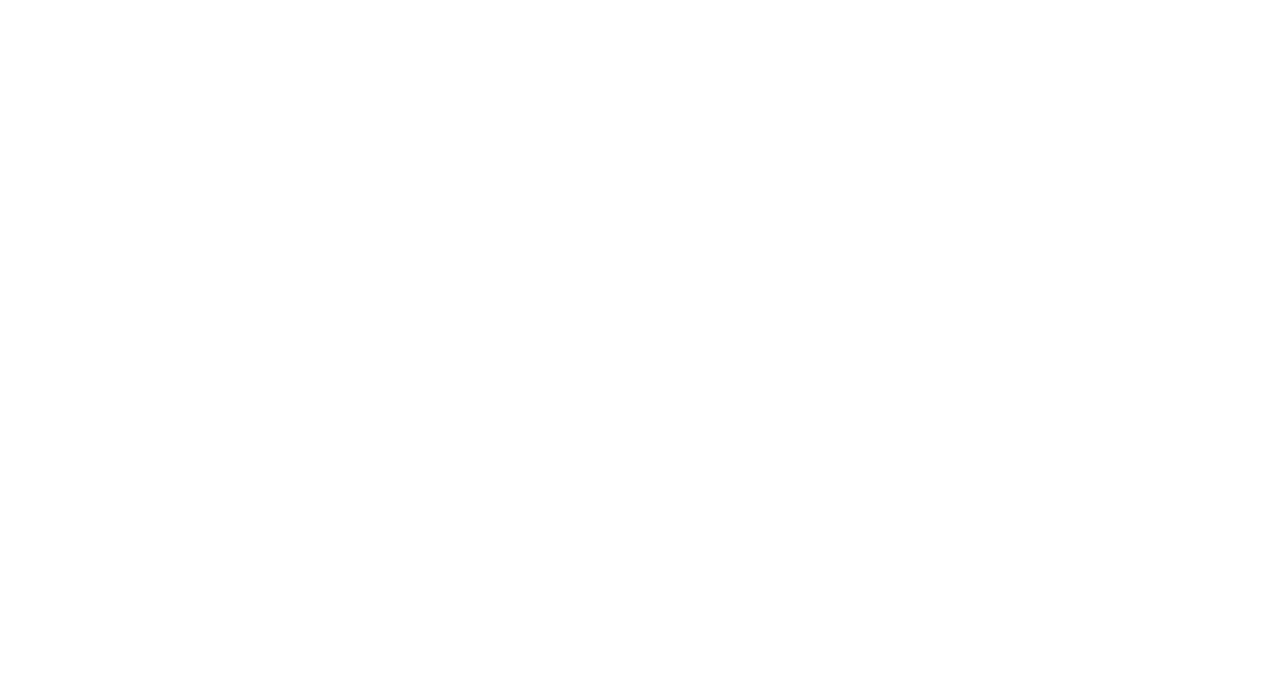
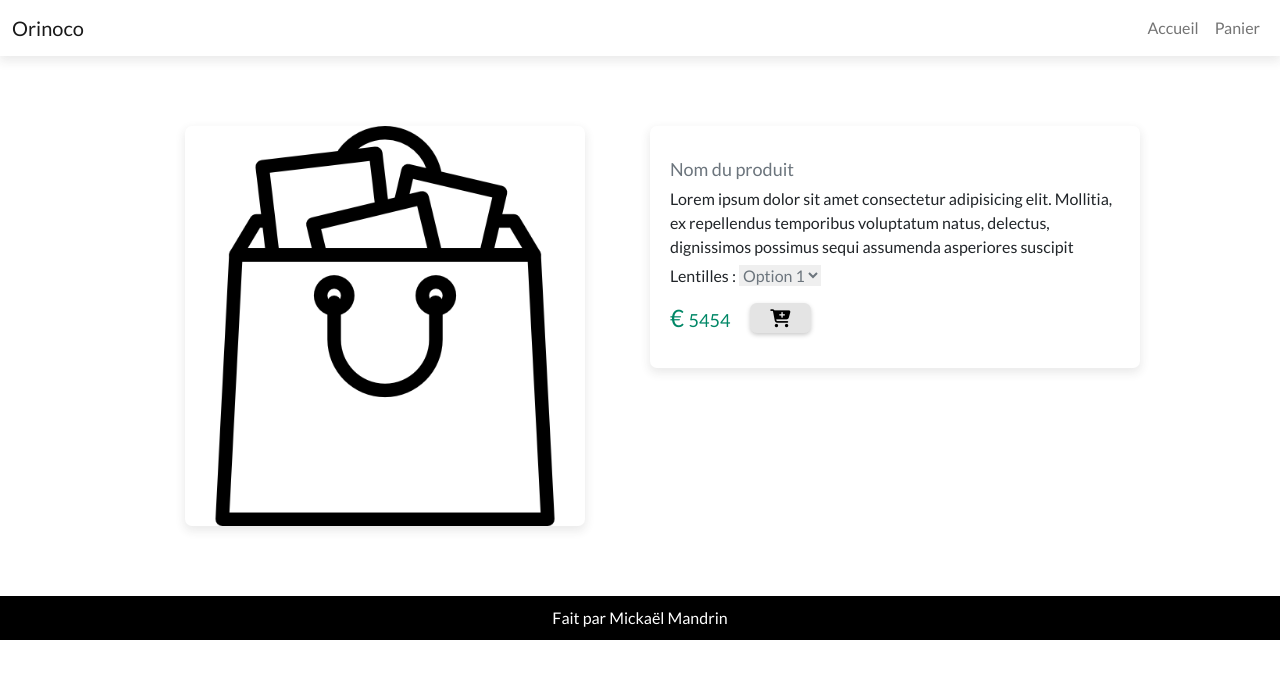
Before and after one commit to MickaelM94/FrontEnd_FromScratch_API_ORINOCO, a plain HTML site: page frontend/product.html in a window 1280 px wide. Drawn offline with nearby package versions, Linux system fonts and the light colour scheme; no server answers.

Commit message:
Template product.html

```diff
--- a/frontend/product.html
+++ b/frontend/product.html
@@ -0,0 +1,92 @@
+<!DOCTYPE html>
+<html lang="fr">
+  <head>
+    <meta charset="UTF-8" />
+    <meta http-equiv="X-UA-Compatible" content="IE=edge" />
+    <meta name="viewport" content="width=device-width, initial-scale=1.0" />
+    <title>Nom du produit</title>
+
+    <link rel="stylesheet" href="style.css" />
+    <link rel="preconnect" href="https://fonts.gstatic.com" />
+    <link
+      href="https://fonts.googleapis.com/css2?family=Lato:ital,wght@0,300;0,400;0,700;1,300;1,400;1,700&display=swap"
+      rel="stylesheet"
+    />
+    <link
+      href="https://cdn.jsdelivr.net/npm/bootstrap@5.0.0-beta3/dist/css/bootstrap.min.css"
+      rel="stylesheet"
+      integrity="sha384-eOJMYsd53ii+scO/bJGFsiCZc+5NDVN2yr8+0RDqr0Ql0h+rP48ckxlpbzKgwra6"
+      crossorigin="anonymous"
+    />
+    <script
+      src="https://kit.fontawesome.com/90686bb587.js"
+      crossorigin="anonymous"
+    ></script>
+  </head>
+  <body>
+    <div class="site__width">
+      <header>
+        <nav class="navbar navbar-expand-lg navbar-light">
+          <div class="site__width container-fluid">
+            <a class="navbar-brand" href="#">Orinoco</a>
+            <button
+              class="navbar-toggler"
+              type="button"
+              data-bs-toggle="collapse"
+              data-bs-target="#navbarSupportedContent"
+              aria-controls="navbarSupportedContent"
+              aria-expanded="false"
+              aria-label="Toggle navigation"
+            >
+              <span class="navbar-toggler-icon"></span>
+            </button>
+            <div class="collapse navbar-collapse" id="navbarSupportedContent">
+              <ul class="navbar-nav ms-auto mb-2 mb-lg-0">
+                <li class="nav-item">
+                  <a class="nav-link" aria-current="page" href="#">Accueil</a>
+                </li>
+                <li class="nav-item">
+                  <a class="nav-link" href="#">Panier</a>
+                </li>
+              </ul>
+            </div>
+          </div>
+        </nav>
+    </header>
+    <main class="product__page">
+        <img src="/frontend/images/item.png" alt="">
+        <div class="product__infos">
+            <p class="product__title">
+                Nom du produit
+            </p>
+            <p class="product__description">
+                Lorem ipsum dolor sit amet consectetur adipisicing elit. Mollitia, ex repellendus temporibus voluptatum natus, delectus, dignissimos possimus sequi assumenda asperiores suscipit quaerat rerum necessitatibus. Labore, velit libero. Vel, quo quibusdam!
+            </p>
+            <label for="lenses">Lentilles :</label>
+            <select name="lenses" id="lenses">
+                <option value="1">Option 1</option>
+                <option value="2">Option 2</option>
+                <option value="3">Option 3</option>
+                <option value="4">Option 4</option>
+            </select>
+            <div>
+                <p>
+                    5454
+                </p>
+                <button type="button">
+                    <i class="fas fa-cart-plus"></i>
+                </button>
+            </div>
+        </div>
+    </main>
+    <footer>
+        <p>Fait par Mickaël Mandrin</p>
+      </footer>
+        <script
+        src="https://cdn.jsdelivr.net/npm/bootstrap@5.0.0-beta3/dist/js/bootstrap.bundle.min.js"
+        integrity="sha384-JEW9xMcG8R+pH31jmWH6WWP0WintQrMb4s7ZOdauHnUtxwoG2vI5DkLtS3qm9Ekf"
+        crossorigin="anonymous"
+      ></script>
+      <script type="text/javascript" src="index.js"></script>
+  </body>
+</html>
--- a/frontend/sass/base/_global.scss
+++ b/frontend/sass/base/_global.scss
@@ -3,6 +3,11 @@
   margin: 0px;
   padding: 0px;
   font-family: "Lato", sans-serif;
+}
+.site__width {
+  position: relative;
+  margin: auto;
+  max-width: 1600px;
 }
 p,
 a {
--- a/frontend/sass/layout/_nav.scss
+++ b/frontend/sass/layout/_nav.scss
@@ -1,9 +1,12 @@
 nav {
-    position: fixed !important;
     background-color: white;
     box-shadow: 0px 4px 10px 1px rgba(53, 53, 53, 0.1);
-    z-index: 100;
-    top: 0;
-    left: 0;
-    right: 0;
+    width: 100%;
   }
+.nav__fixed {
+  position: fixed !important;
+  z-index: 100;
+  top: 0;
+  left: 0;
+  right: 0;
+}
--- a/frontend/sass/main.scss
+++ b/frontend/sass/main.scss
@@ -16,6 +16,7 @@
 /* ------- LAYOUT ------- */
 
 @import "./layout/footer";
+@import "./layout/nav";
 
 /* ------- PAGES ------- */
 
--- a/frontend/sass/pages/_index.scss
+++ b/frontend/sass/pages/_index.scss
@@ -31,11 +31,9 @@
   @include shadow-strong;
 }
 .product__header {
-  height: 50%;
-  width: 100%;
+  width: auto;
 }
 .product img {
-  height: 100%;
   width: 100%;
   border-top-left-radius: 7px;
   border-top-right-radius: 7px;
@@ -49,7 +47,7 @@
   color: $secondary;
 }
 .product__description {
-  height: 77px;
+  max-height: 77px;
   overflow-y: auto;
   text-overflow: ellipsis;
 }
--- a/frontend/sass/pages/_product.scss
+++ b/frontend/sass/pages/_product.scss
@@ -0,0 +1,87 @@
+.product__page {
+  display: flex;
+  flex-direction: column;
+  max-width: 1000px;
+  img {
+    max-width: 400px;
+    }
+}
+.product__infos {
+  margin: 20px;
+  select {
+    border: none;
+    color: $secondary;
+  }
+  div {
+    display: flex;
+    width: fit-content;
+    margin: auto 0px;
+    height: 60px;
+    vertical-align: middle;
+    * {
+      display: inline-block;
+      margin: auto !important;
+    }
+    p {
+      color: $tertiary;
+      width: fit-content;
+      text-align: center;
+      font-size: large;
+      &::before {
+        content: "€ ";
+        font-size: x-large;
+      }
+    }
+    button {
+      border: none;
+      height: 30px;
+      padding: 0px 20px;
+      background-color: rgb(120, 120, 120, 0.2);
+      width: fit-content;
+      margin-left: 20px !important;
+      border-radius: 7px;
+      font-size: large;
+      @include shadow-button;
+      transition: 0.5s;
+      &:hover {
+        @include shadow;
+      }
+    }
+  }
+}
+
+/* == RESPONSIVE == */
+@media (min-width: 400px) {
+        img {
+          margin: 40px auto auto auto;
+          @include shadow;
+          border-radius: 7px;
+          }
+      }
+@media (min-width: 640px) {
+  .product__page {
+    display: grid;
+    grid-template-columns: repeat(2, 1fr);
+    column-gap: 20px;
+    margin: 70px 20px;
+    img {
+      width: 100%;
+      margin: auto;
+      @include shadow;
+      border-radius: 7px;
+    }
+  }
+  .product__infos {
+    margin: 0px;
+    padding: 20px;
+    height: fit-content;
+    @include shadow;
+    border-radius: 7px;
+  }
+}
+@media (min-width: 1000px) {
+    .product__page {
+        max-width: 1000px;
+        margin: 70px auto !important;
+      }
+}
```
Also changed, not shown: frontend/index.html (+6 -3 lines), frontend/style.css, 1 other file.
